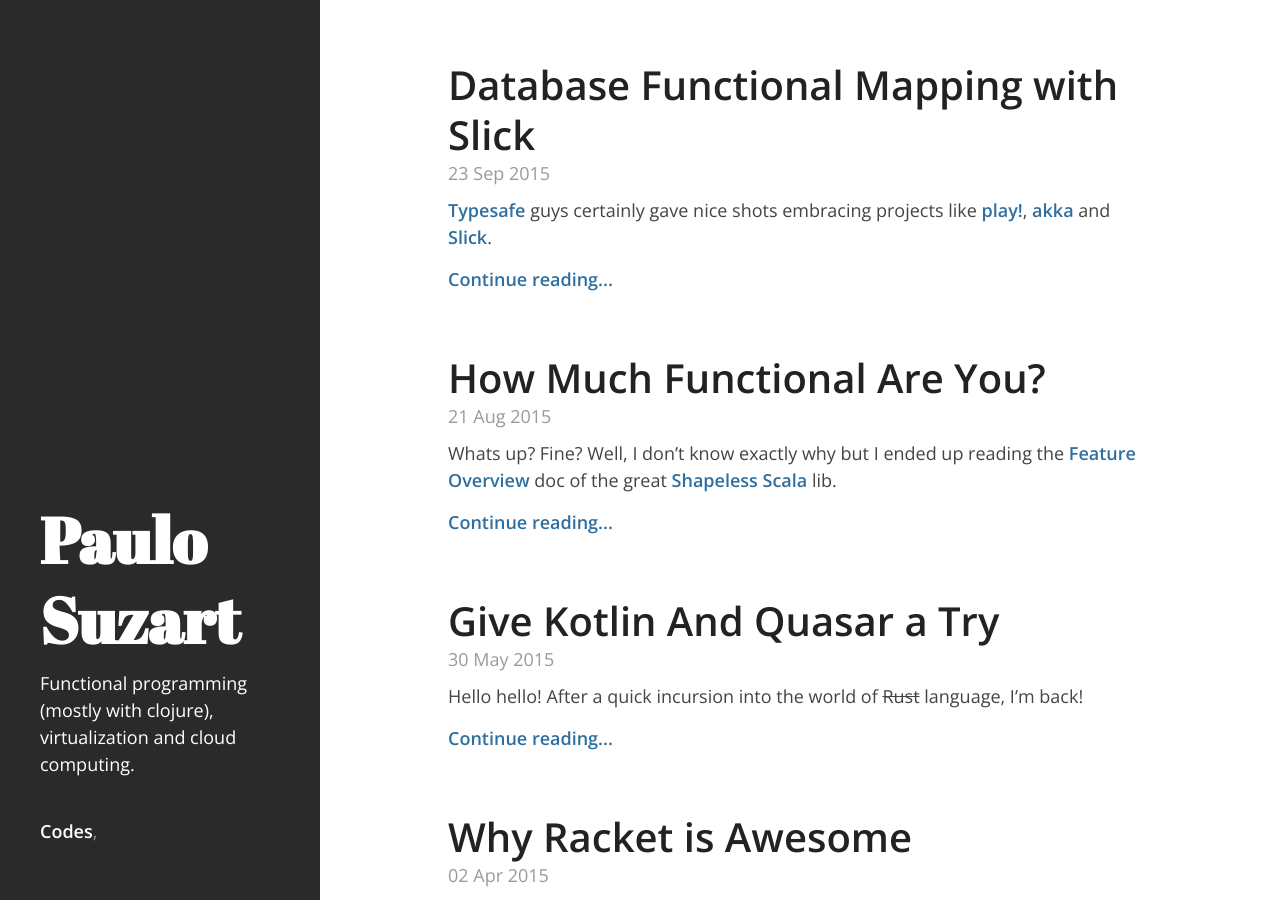
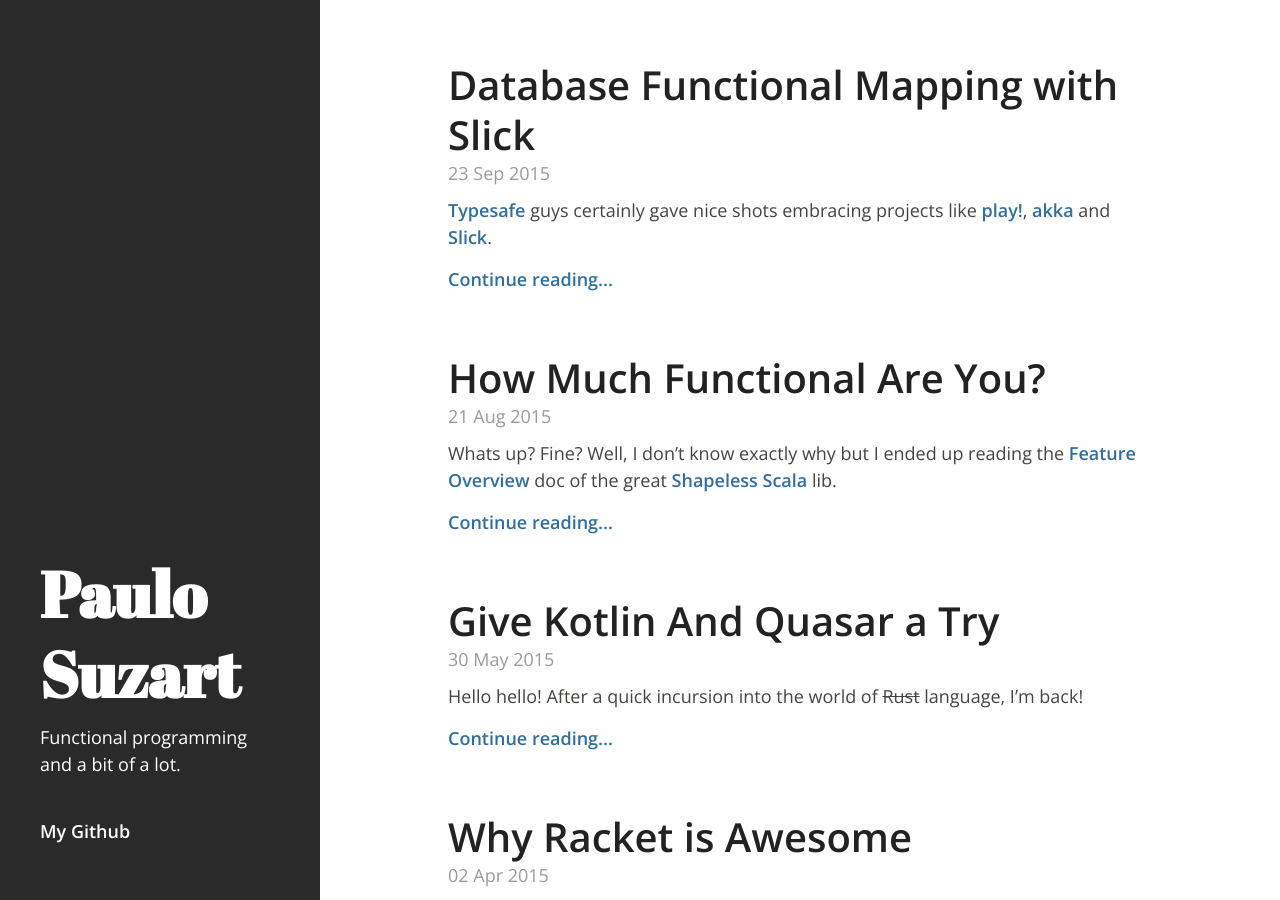
Before and after one commit to paulosuzart/paulosuzart.github.io, a Jekyll site: the page built from index.html, in a window 1280 px wide and 900 px high. Built offline with Jekyll 4.4.1, drawn with Linux system fonts in a browser that asks for light colours; the list of posts is cut into pages by our own code.

Commit message:
Changed blog subt and link to git

```diff
--- a/_config.yml
+++ b/_config.yml
@@ -1,6 +1,6 @@
 title:        Paulo Suzart
 tagline:      'my blog at github.io'
-description:  'Functional programming (mostly with clojure), virtualization and cloud computing.'
+description:  'Functional programming and a bit of a lot.'
 url:          http://paulosuzart.github.io
 version:      1.1.1
 author:
--- a/_layouts/default.html
+++ b/_layouts/default.html
@@ -13,7 +13,7 @@
         <div class="colophon">
           <ul class="colophon-links">
             <li>
-              <a href="https://github.com/paulosuzart">Codes</a>,
+              <a href="https://github.com/paulosuzart">My Github</a>
             </li>
           </ul>
         </div>
```
